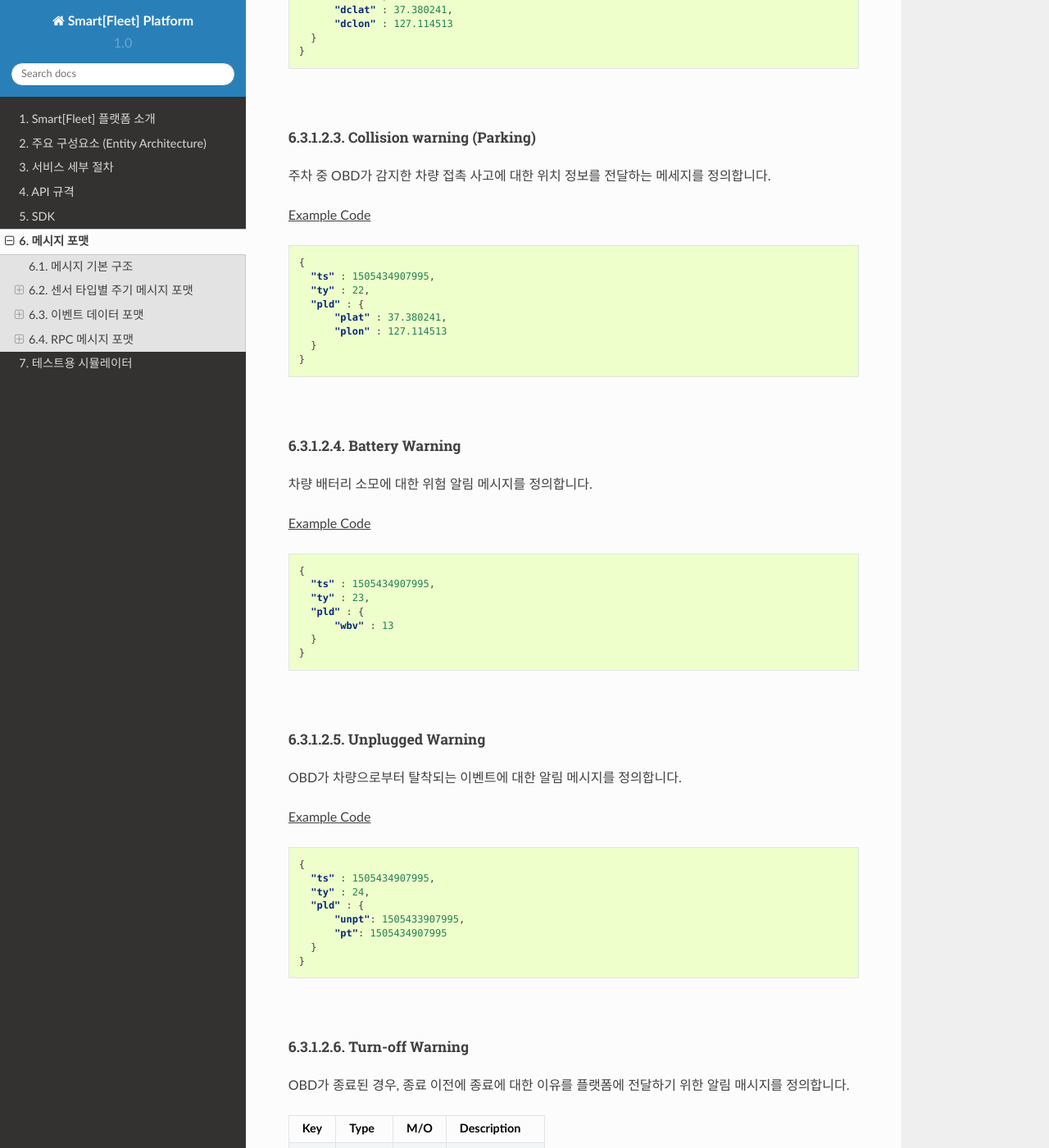
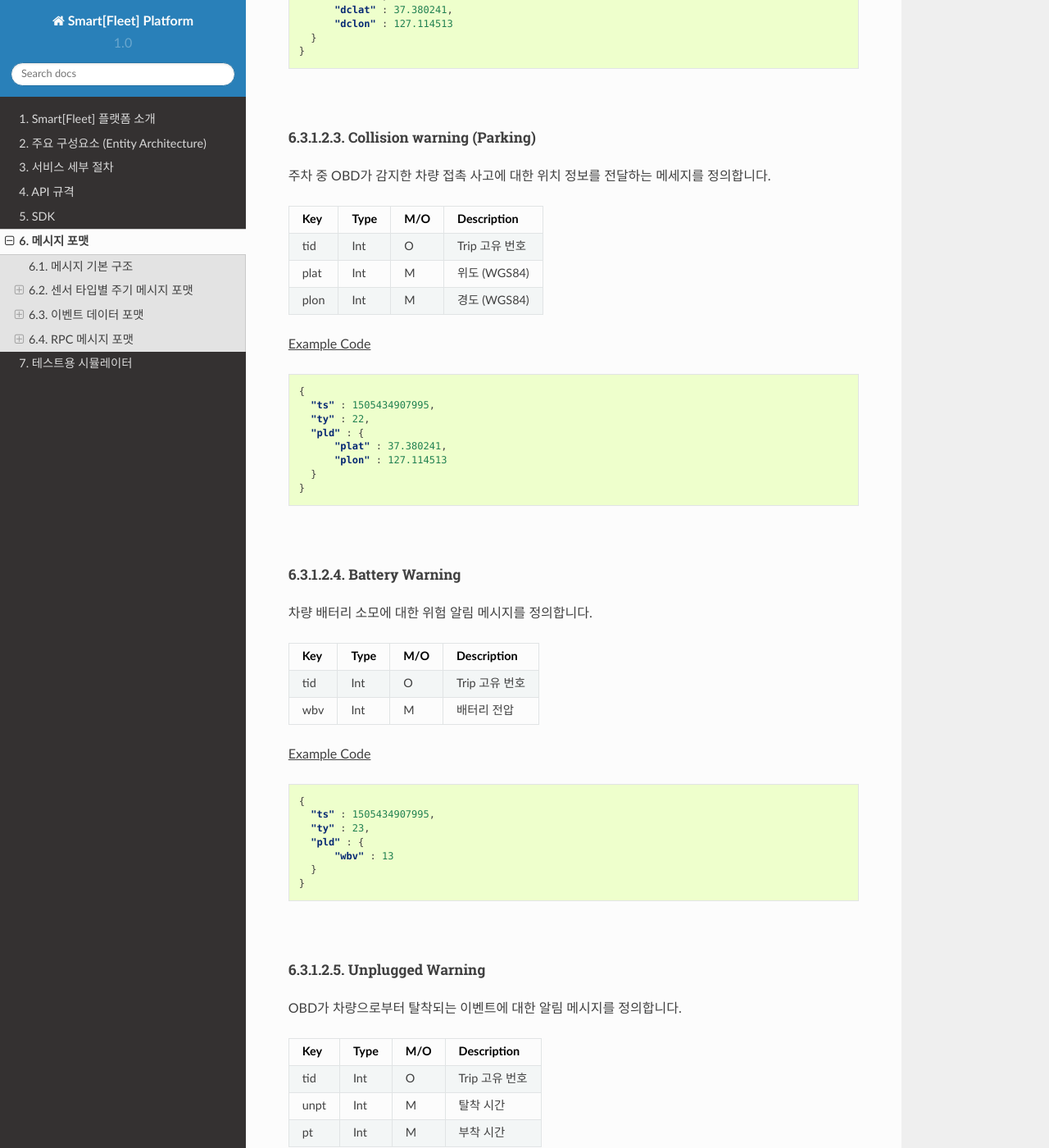
Before and after one commit to skt-smartfleet/web_document, a Sphinx documentation site: the page built from source/message.rst, in a window 1280 px wide and 1400 px high, scrolled down 13116 px. Shown: the whole window at 82% size. Built offline with Sphinx 7.4.7 and the Read the Docs theme 2.0.0, drawn with Linux system fonts in a browser that asks for light colours.

Commit message:
fix the malformed table error

```diff
--- a/source/message.rst
+++ b/source/message.rst
@@ -739,15 +739,13 @@ Collision warning (Parking)
 .. rst-class:: table-width-fix
 .. rst-class:: text-align-justify
 
-+------+------+-----+-----------------+
-| Key  | Type | M/O | Description   |
-+======+======+=====+=================+
-| tid  | Int  | O   | Trip 고유 번호  |
-+------+------+-----+-----------------+
-| plat | Int  | M   | 위도           |
-+------+------+-----+-----------------+
-| plon | Int  | M   | 경도           |
-+------+------+-----+-----------------+
+========  =======  ========  ========================================================
+Key       Type     M/O       Description
+========  =======  ========  ========================================================
+tid       Int      O         Trip 고유 번호
+plat      Int      M         위도 (WGS84)
+plon      Int      M         경도 (WGS84)
+========  =======  ========  ========================================================
 
 :underline:`Example Code`
 
@@ -774,13 +772,12 @@ Battery Warning
 .. rst-class:: table-width-fix
 .. rst-class:: text-align-justify
 
-+-----+------+-----+-----------------+
-| Key | Type | M/O | Description     |
-+=====+======+=====+=================+
-| tid | Int  | O   | Trip 고유 번호    |
-+-----+------+-----+-----------------+
-| wbv | Int  | M   | 배터리 전압       |
-+-----+------+-----+-----------------+
+========  =======  ========  ========================================================
+Key       Type     M/O       Description
+========  =======  ========  ========================================================
+tid       Int      O         Trip 고유 번호
+wbv       Int      M         배터리 전압
+========  =======  ========  ========================================================
 
 :underline:`Example Code`
 
@@ -806,15 +803,13 @@ OBD가 차량으로부터 탈착되는 이벤트에 대한 알림 메시지를
 .. rst-class:: table-width-fix
 .. rst-class:: text-align-justify
 
-+------+------+-----+-----------------+
-| Key  | Type | M/O | Description    |
-+======+======+=====+=================+
-| tid  | Int  | O   | Trip 고유 번호   |
-+------+------+-----+-----------------+
-| unpt | Int  | M   | 탈착 시간         |
-+------+------+-----+-----------------+
-| pt   | Int  | M   | 부착 시간       |
-+------+------+-----+-----------------+
+========  =======  ========  ========================================================
+Key       Type     M/O       Description
+========  =======  ========  ========================================================
+tid       Int      O         Trip 고유 번호
+unpt      Int      M         탈착 시간
+pt        Int      M         부착 시간
+========  =======  ========  ========================================================
 
 :underline:`Example Code`
 
```
Also changed, not shown: other parts of source/message.rst (+1 -1 lines).
